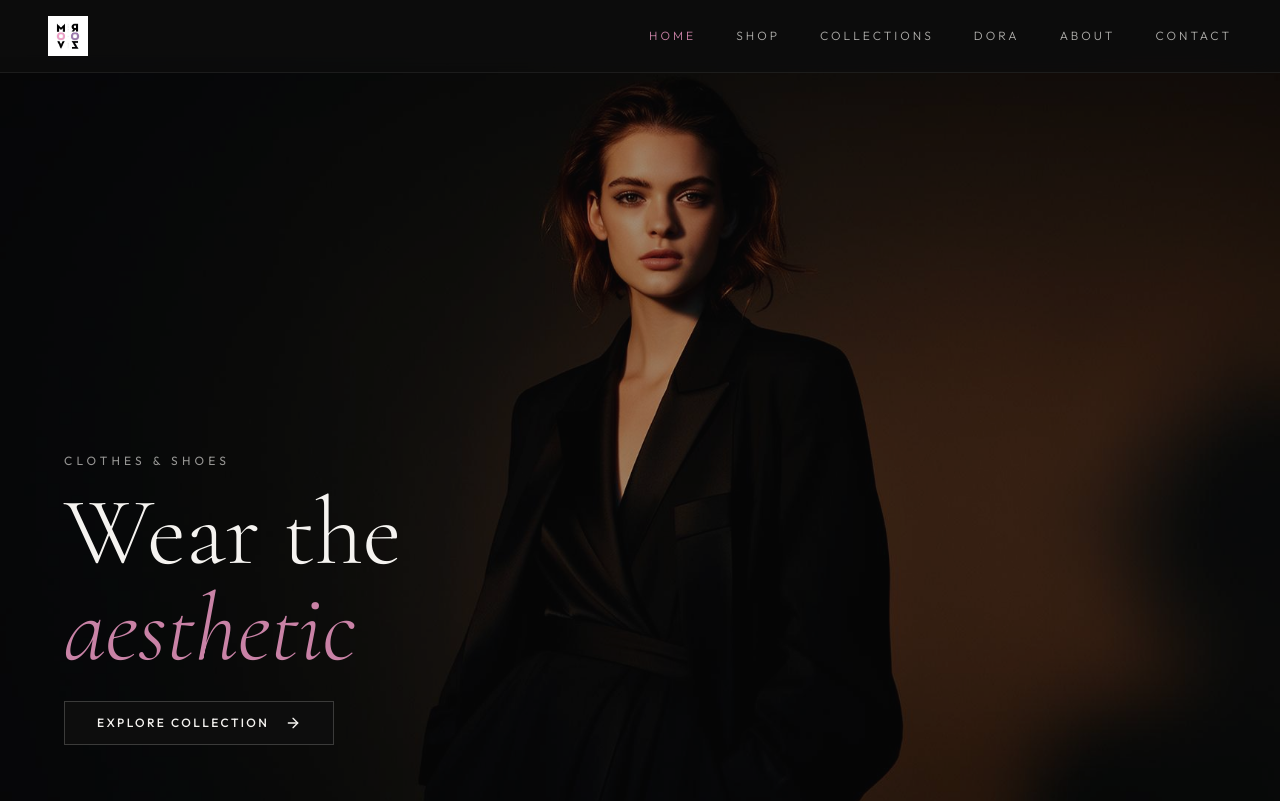
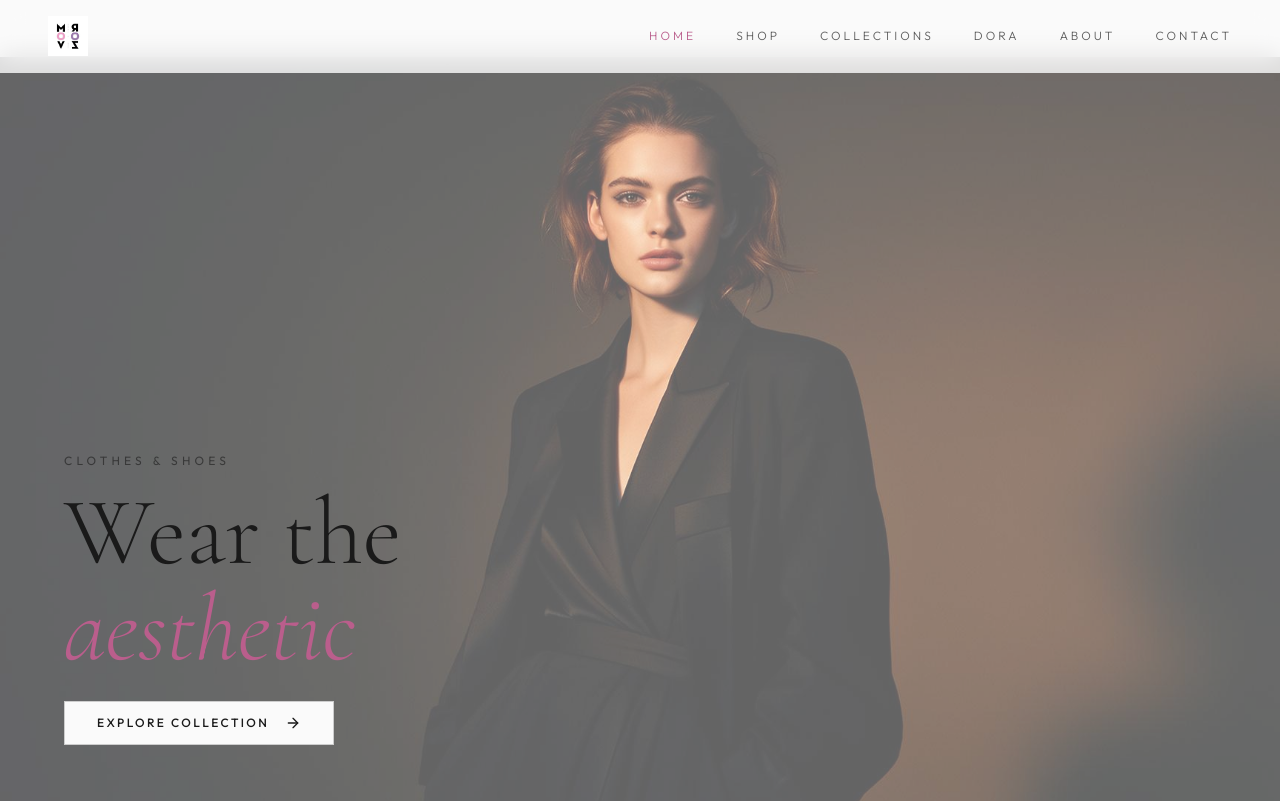
Before and after one commit to AmpasTheodoros/movroz-curated-style, a React (Vite) app: page / in a window 1280 px wide. Shown: the top 801 px of the page. Built offline with nearby package versions, Linux system fonts and the light colour scheme; the HTML template or start-up script is replaced by a standard one.

Commit message:
Changes
Co-authored-by: AmpasTheodoros <71594408+AmpasTheodoros@users.noreply.github.com>

```diff
--- a/src/index.css
+++ b/src/index.css
@@ -6,50 +6,50 @@
 
 @layer base {
   :root {
-    --background: 0 0% 5%;
-    --foreground: 40 20% 95%;
+    --background: 0 0% 98%;
+    --foreground: 0 0% 10%;
 
-    --card: 0 0% 8%;
-    --card-foreground: 40 20% 95%;
+    --card: 0 0% 100%;
+    --card-foreground: 0 0% 10%;
 
-    --popover: 0 0% 8%;
-    --popover-foreground: 40 20% 95%;
+    --popover: 0 0% 100%;
+    --popover-foreground: 0 0% 10%;
 
-    --primary: 40 20% 95%;
-    --primary-foreground: 0 0% 5%;
+    --primary: 0 0% 10%;
+    --primary-foreground: 0 0% 98%;
 
-    --secondary: 0 0% 12%;
-    --secondary-foreground: 40 20% 95%;
+    --secondary: 0 0% 94%;
+    --secondary-foreground: 0 0% 10%;
 
-    --muted: 0 0% 15%;
-    --muted-foreground: 0 0% 55%;
+    --muted: 0 0% 92%;
+    --muted-foreground: 0 0% 45%;
 
-    --accent: 330 40% 65%;
-    --accent-foreground: 0 0% 5%;
+    --accent: 330 40% 55%;
+    --accent-foreground: 0 0% 100%;
 
-    --accent-secondary: 270 30% 65%;
-    --accent-secondary-foreground: 0 0% 5%;
+    --accent-secondary: 270 30% 55%;
+    --accent-secondary-foreground: 0 0% 100%;
 
     --destructive: 0 84.2% 60.2%;
-    --destructive-foreground: 210 40% 98%;
+    --destructive-foreground: 0 0% 98%;
 
-    --border: 0 0% 18%;
-    --input: 0 0% 18%;
-    --ring: 330 40% 65%;
+    --border: 0 0% 88%;
+    --input: 0 0% 88%;
+    --ring: 330 40% 55%;
 
     --radius: 0.25rem;
 
     --font-serif: 'Cormorant Garamond', Georgia, serif;
     --font-sans: 'Outfit', system-ui, sans-serif;
 
-    --sidebar-background: 0 0% 8%;
-    --sidebar-foreground: 40 20% 95%;
-    --sidebar-primary: 40 20% 95%;
-    --sidebar-primary-foreground: 0 0% 5%;
-    --sidebar-accent: 0 0% 12%;
-    --sidebar-accent-foreground: 40 20% 95%;
-    --sidebar-border: 0 0% 18%;
-    --sidebar-ring: 330 40% 65%;
+    --sidebar-background: 0 0% 100%;
+    --sidebar-foreground: 0 0% 10%;
+    --sidebar-primary: 0 0% 10%;
+    --sidebar-primary-foreground: 0 0% 98%;
+    --sidebar-accent: 0 0% 94%;
+    --sidebar-accent-foreground: 0 0% 10%;
+    --sidebar-border: 0 0% 88%;
+    --sidebar-ring: 330 40% 55%;
   }
 }
 
```
